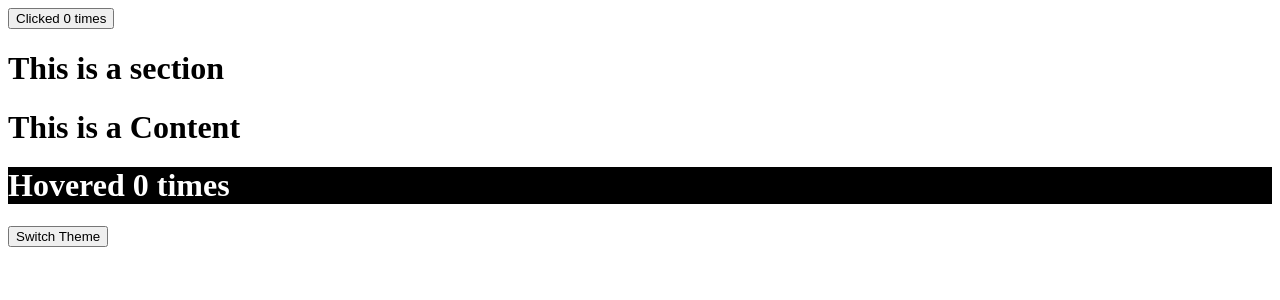
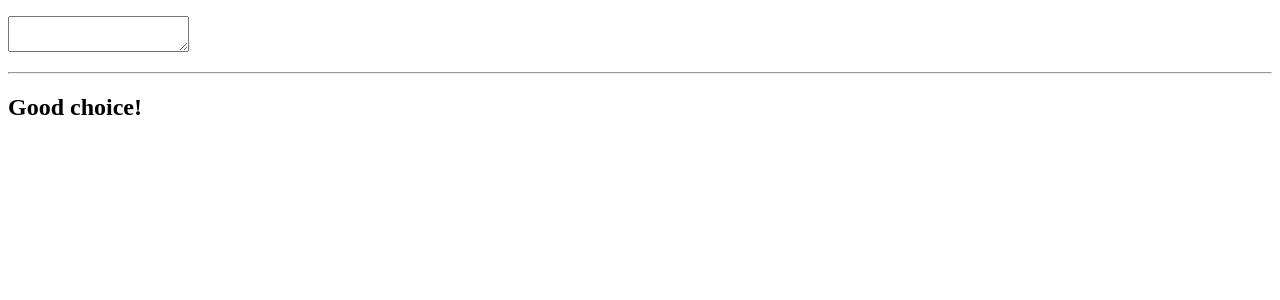
Before and after one commit to MusfiqurRahmanShahed/MYREACT, a React (Create React App) app: page / in a window 1280 px wide. Shown: the top 300 px of the page. Built offline with nearby package versions, Linux system fonts and the light colour scheme.

Commit message:
useState

```diff
--- a/src/App.js
+++ b/src/App.js
@@ -1,40 +1,10 @@
 import React from "react";
-import ClickCounter from "./Components/ClickCounter";
-import Counter from "./Components/Counter";
-import Section from "./Components/Section";
-import ThemeContext from "./Contexts/themeContext";
+import Todo from "./Components/Todo";
 class App extends React.Component {
-  state = {
-    theme: "dark",
-  };
-
-  switchTheme = () => {
-    this.setState((prevState) => ({
-      theme: prevState.theme === "dark" ? "light" : "dark",
-    }));
-  };
   render() {
-    const { theme } = this.state;
     return (
       <div>
-
-        <Counter>
-          {(count, incrementCount) => (
-            <ClickCounter count={count} incrementCount={incrementCount} />
-          )}
-        </Counter>
-
-        {/* <Counter>
-        {(count, incrementCount) => (
-          <HoverCounter count={count} incrementCount={incrementCount} />
-
-        )}
-      </Counter> */}
-        <ThemeContext.Provider value={{theme , switchTheme: this.switchTheme}}>
-          {/* <Section theme={theme} /> */}
-          <Section />
-        </ThemeContext.Provider>
-
+        <Todo/>
       </div>
     );
   }
--- /dev/null
+++ b/src/Components/Todo.js
@@ -0,0 +1,29 @@
+import { useState } from 'react';
+
+function Todo(){
+    const [todo,setTodo] = useState(null);
+    const [warning,setWarning] = useState(null);
+
+    const handleInput = (e) =>{
+        const inputValue = e.target.value;
+        const updateWarning = inputValue.includes('.js')
+        ? 'You need JavaScript skill to complete the task. Do you have it?': null;
+        setTodo(inputValue);
+        setWarning(updateWarning);
+    }
+
+    return (
+        <div>
+            <p>{todo}</p>
+            <p>
+                <textarea name="todo" value={todo} onChange={handleInput} />
+            </p>
+            <hr />
+            <h2>{warning || 'Good choice!'}</h2>
+        </div>
+
+    )
+
+}
+
+export default Todo;
```
Also changed, not shown: src/Components/TodoClass.js (added, +37 -0 lines), src/UserList.js (added, +48 -0 lines).
